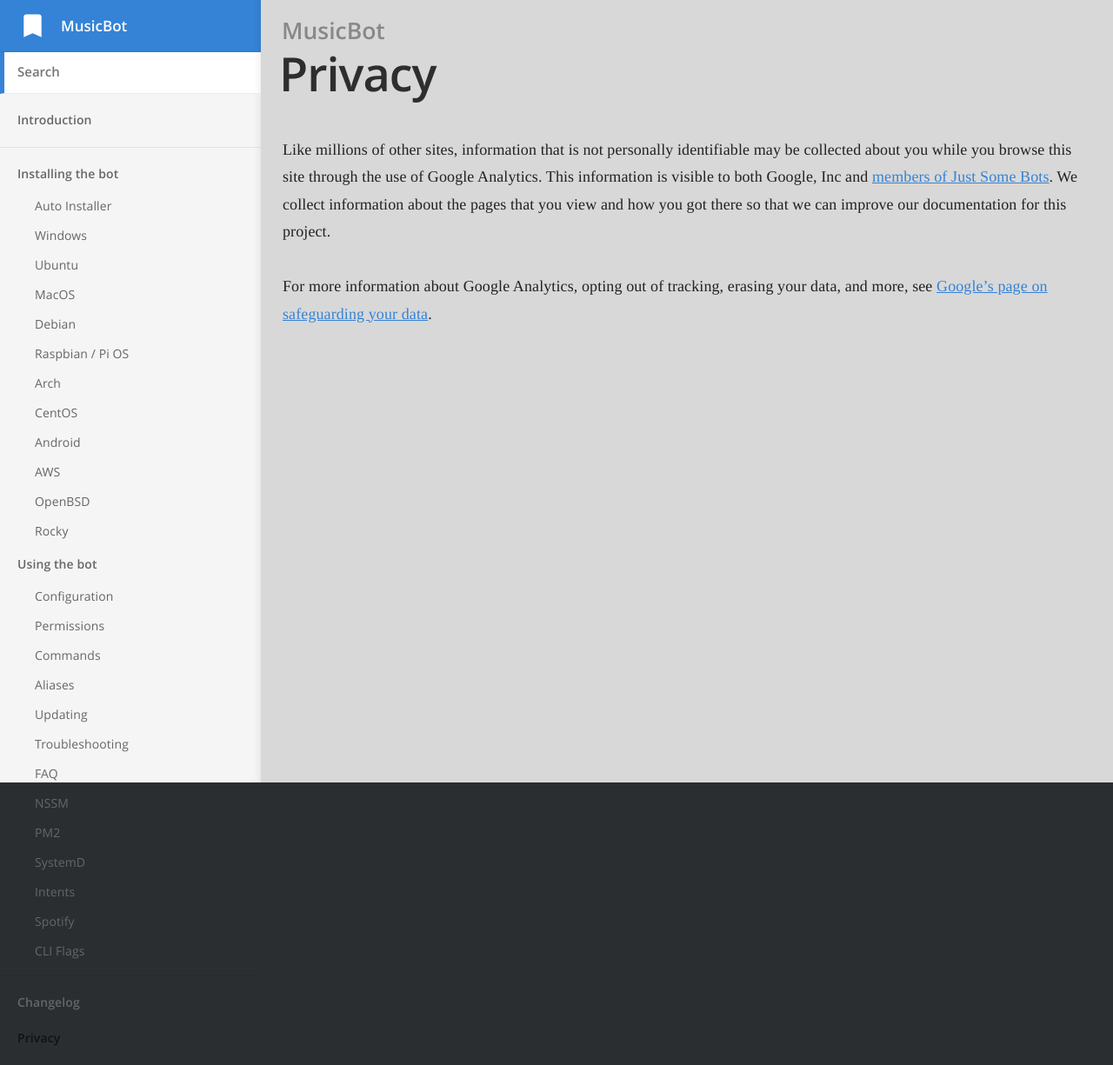
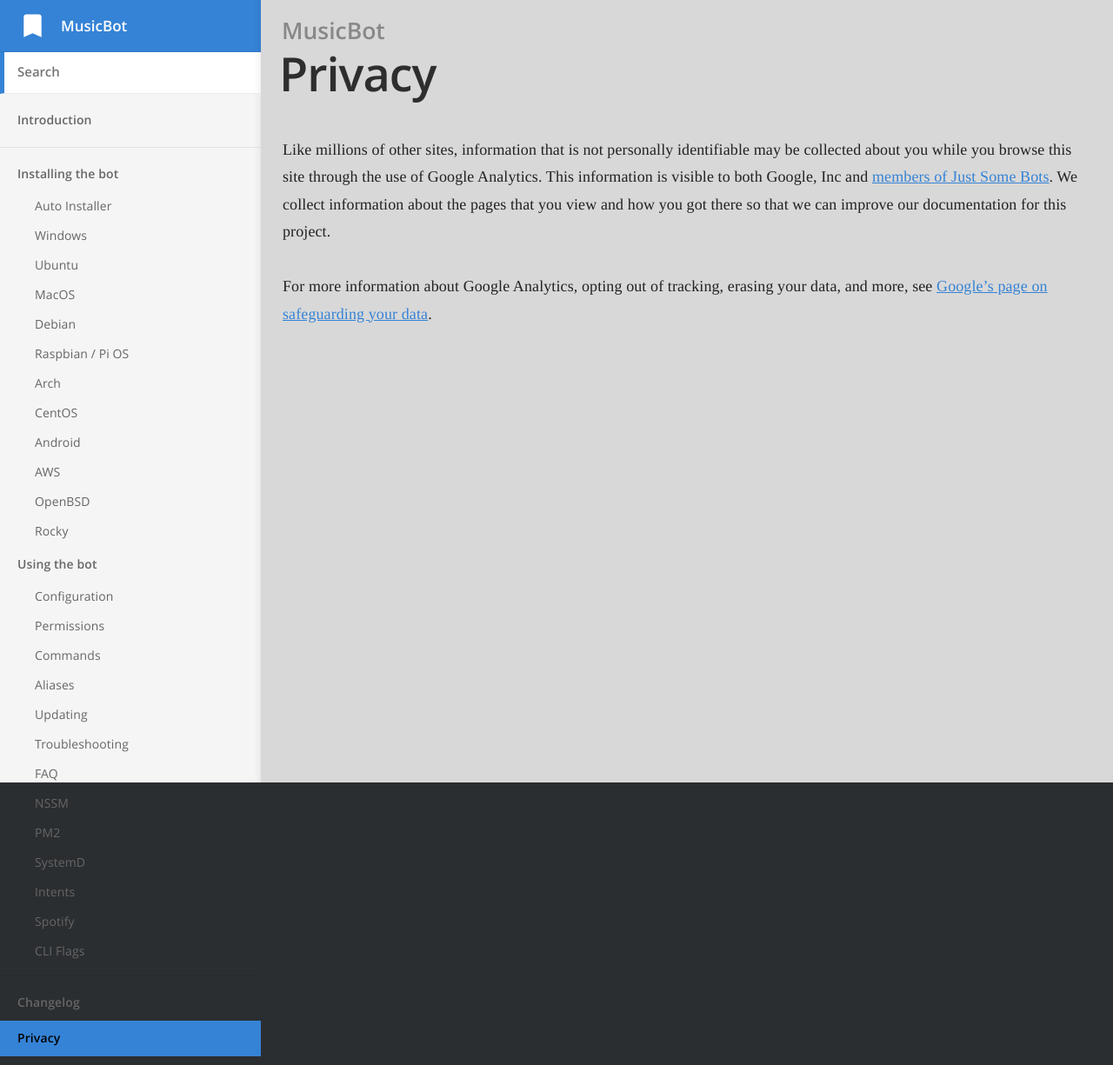
Before and after one commit to Just-Some-Bots/MusicBot, a Jekyll site: the page built from privacy.md, in a window 1280 px wide. Shown: the whole page at 87% size. Built offline with Jekyll 4.4.1, drawn with Linux system fonts in a browser that asks for light colours.

Commit message:
Some CSS suggested by snow

```diff
--- a/_sass/_layout.scss
+++ b/_sass/_layout.scss
@@ -253,7 +253,8 @@ nav > ul {
 	&.current > a,
 	> a:active,
 	> a:hover {
-		color: #111;
+		color: rgb(0, 0, 0);
+		background-color: #3583d6;
 	}
 
 	&.top-level > a {
```
